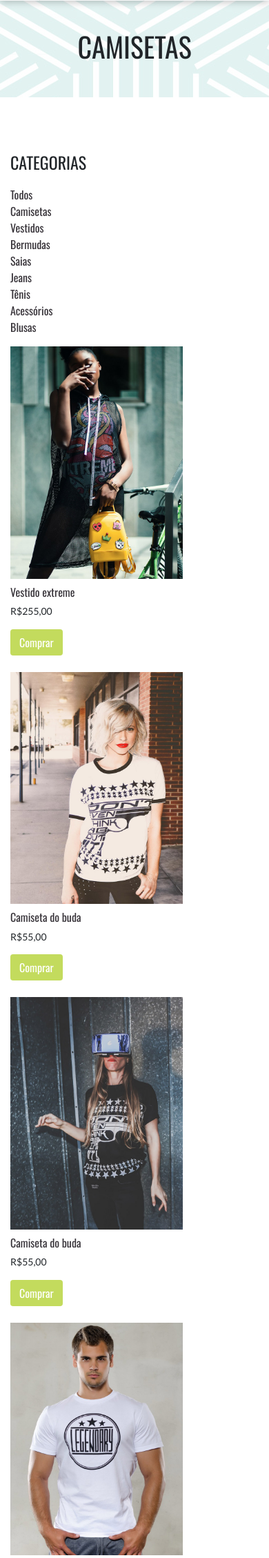
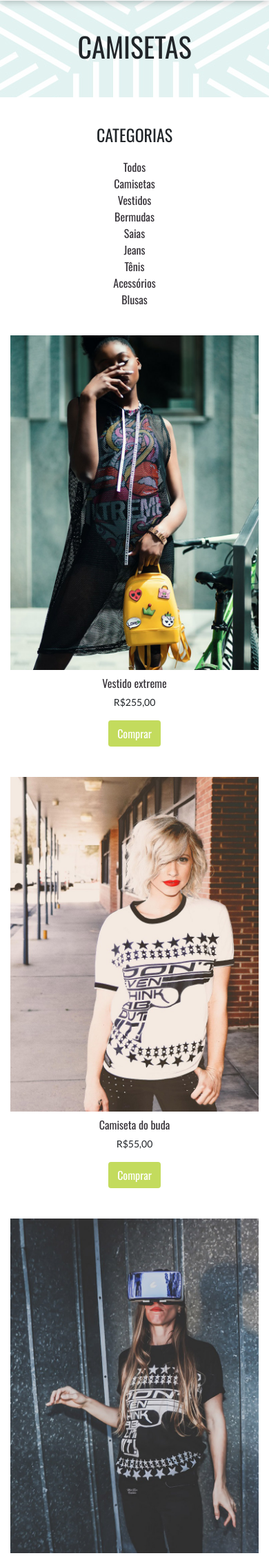
Before and after one commit to dinaralima/acabecadobuda, a PHP site: page /categoria.html in a window 390 px wide; the page is wider, and only the part inside the window is pictured. Shown: the part 413-2671 px from the top of that part at 69% size. Run offline with PHP 8.4, Linux system fonts and the light colour scheme; some libraries are stand-ins or nearby versions.

Commit message:
alteracoes no css da dinara

```diff
--- a/acabecadobuda/css/dinara.css
+++ b/acabecadobuda/css/dinara.css
@@ -61,5 +61,30 @@
 }
 
 #pagina-categoria .product-img img{
-  width: 250px;
+  max-width: 100%;
 }
+
+.single-product-wrapper{
+  padding-bottom: 20px;
+}
+
+/* ADAPTAÇÃO RESPONSIVA */
+
+/*extra small*/
+@media only screen and (max-width : 767px){
+  .loja_sidebar_area{
+    text-align: center;
+    margin-top: -40px;
+    margin-bottom: 40px;
+  }
+  .single-product-wrapper{
+    text-align: center;
+  }
+
+}
+
+/*medium*/
+
+@media only screen and (max-width : 991px){
+
+}
```
